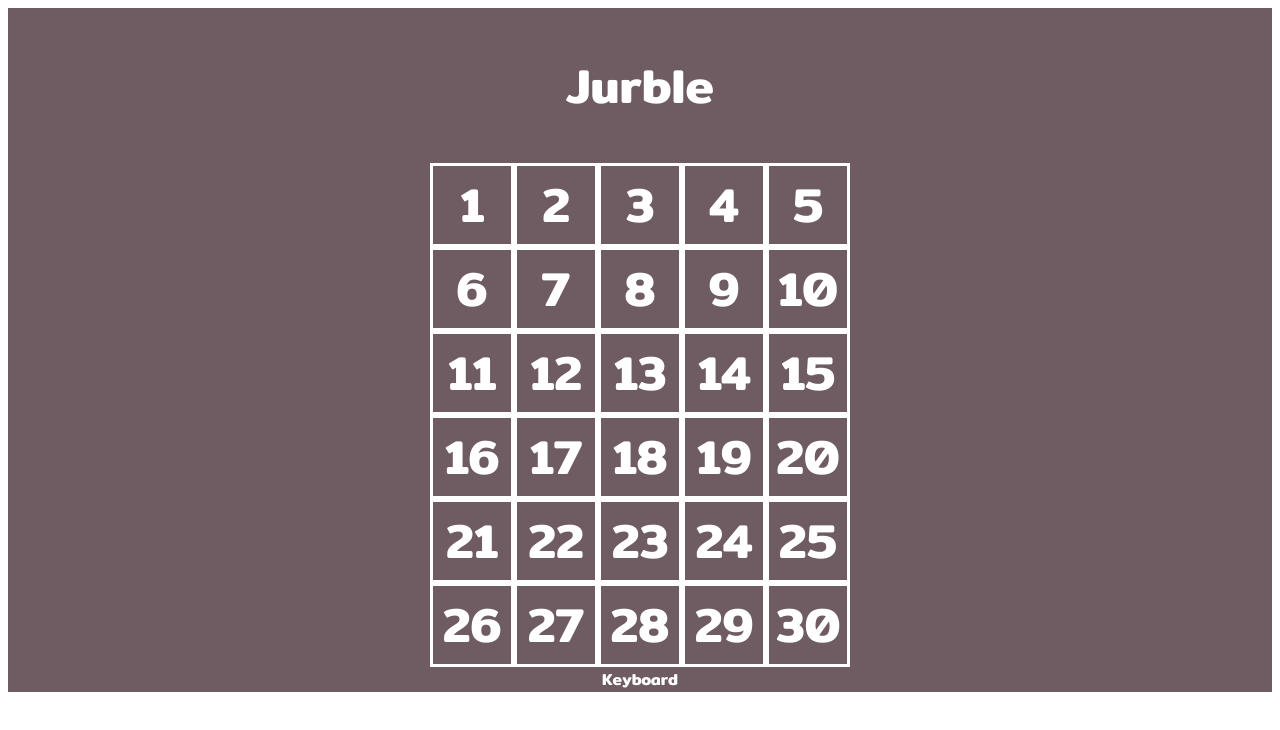
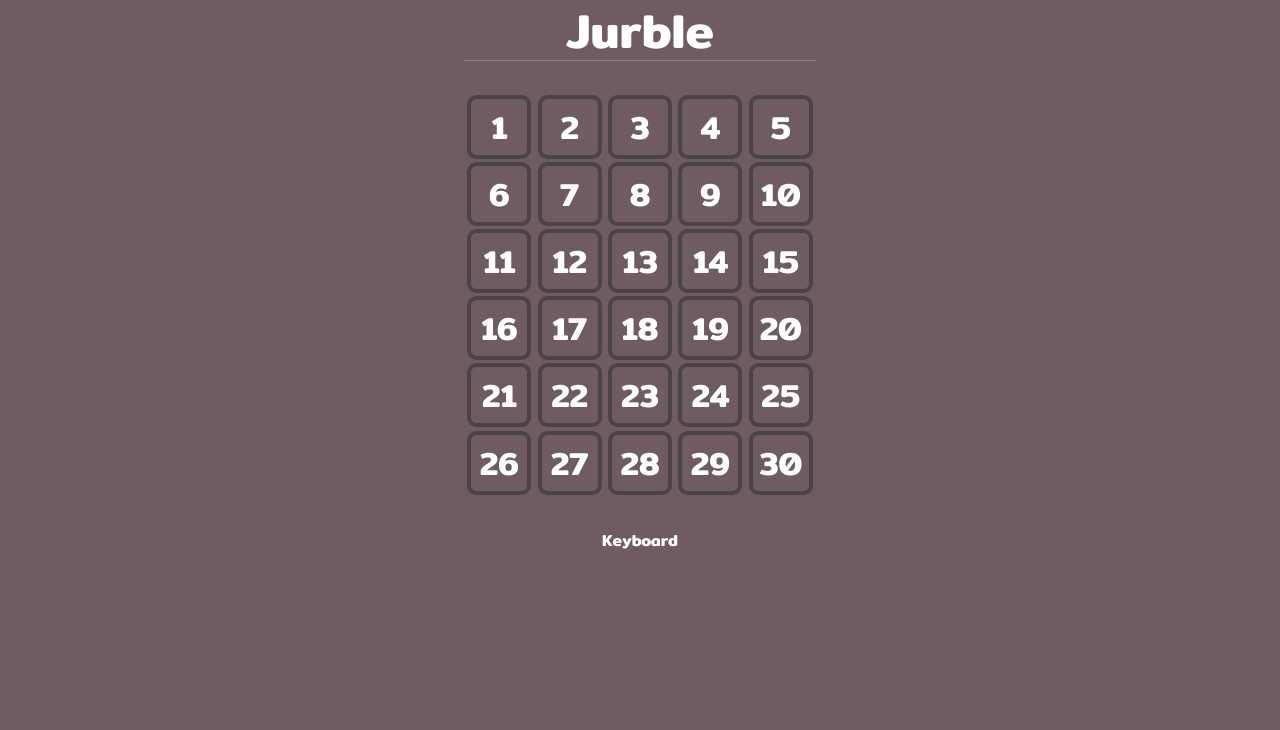
Before and after one commit to jurbasgames/Jurble, a React (Create React App) app: page / in a window 1280 px wide. Shown: the top 730 px of the page. Built offline with nearby package versions, Linux system fonts and the light colour scheme.

Commit message:
add: styles for new key component

```diff
--- a/src/App.css
+++ b/src/App.css
@@ -1,7 +1,33 @@
-@import url('https://fonts.googleapis.com/css2?family=Mitr:wght@600&display=swap');
+@import url("https://fonts.googleapis.com/css2?family=Mitr:wght@600&display=swap");
+
+body {
+  display: flex;
+  justify-content: center;
+  background-color: #6e5c62;
+  padding: 0%;
+  margin: 0;
+}
+
+nav {
+  justify-content: center;
+  display: flex;
+  height: 60px;
+  width: 100%;
+  margin: 0;
+  border-bottom: 1px solid grey;
+  place-items: center;
+}
+
+nav h1 {
+  display: flex;
+  margin: 0;
+  font-family: "Mitr", sans-serif;
+  color: white;
+  font-size: 3em;
+  margin: 0em;
+}
 
 .App {
-  background-color: #6e5c62;
   text-align: center;
   color: #fff;
   width: 100%;
@@ -10,18 +36,14 @@
   flex-direction: column;
   align-items: center;
   font-weight: 600;
-  font-family: 'Mitr', sans-serif
-
-}
-
-h1 {
-  font-size: 3em;
+  font-family: "Mitr", sans-serif;
+  width: max-content;
 }
 
 .board {
   display: flex;
   flex-direction: column;
-
+  margin-top: 2em;
 }
 
 .row {
@@ -31,13 +53,56 @@ h1 {
 
 .letter {
   display: flex;
-  border-color: #fff;
+  border-color: #4c4347;
   border-style: solid;
+  border-radius: 0.3em;
+  border-width: 0.15em;
   justify-content: center;
   align-items: center;
-  width: 78px;
-  height: 78px;
-  font-size: 3em;
-  font-family: 'Mitr', sans-serif
+  width: 1.75em;
+  height: 1.75em;
+  font-size: 2em;
+  font-family: "Mitr", sans-serif;
+  margin: 0.05em 0.1em;
+}
 
+.keyboard {
+  display: flex;
+  flex-direction: column;
+  align-items: center;
+  margin-top: 2em;
 }
+
+.line1 {
+  display: flex;
+  flex-direction: row;
+}
+
+.line2 {
+  display: flex;
+  flex-direction: row;
+}
+
+.line3 {
+  display: flex;
+  flex-direction: row;
+}
+
+.key {
+  display: flex;
+  background-color: #4c4347;
+  font-size: 1em;
+  justify-content: center;
+  align-items: center;
+  font-weight: 500;
+  font-family: "Mitr", sans-serif;
+  color: #fafaff;
+  width: 3em;
+  height: 4em;
+  border-radius: 0.65em;
+  margin: 0.2em;
+}
+
+#big {
+  width: 5em;
+}
```
